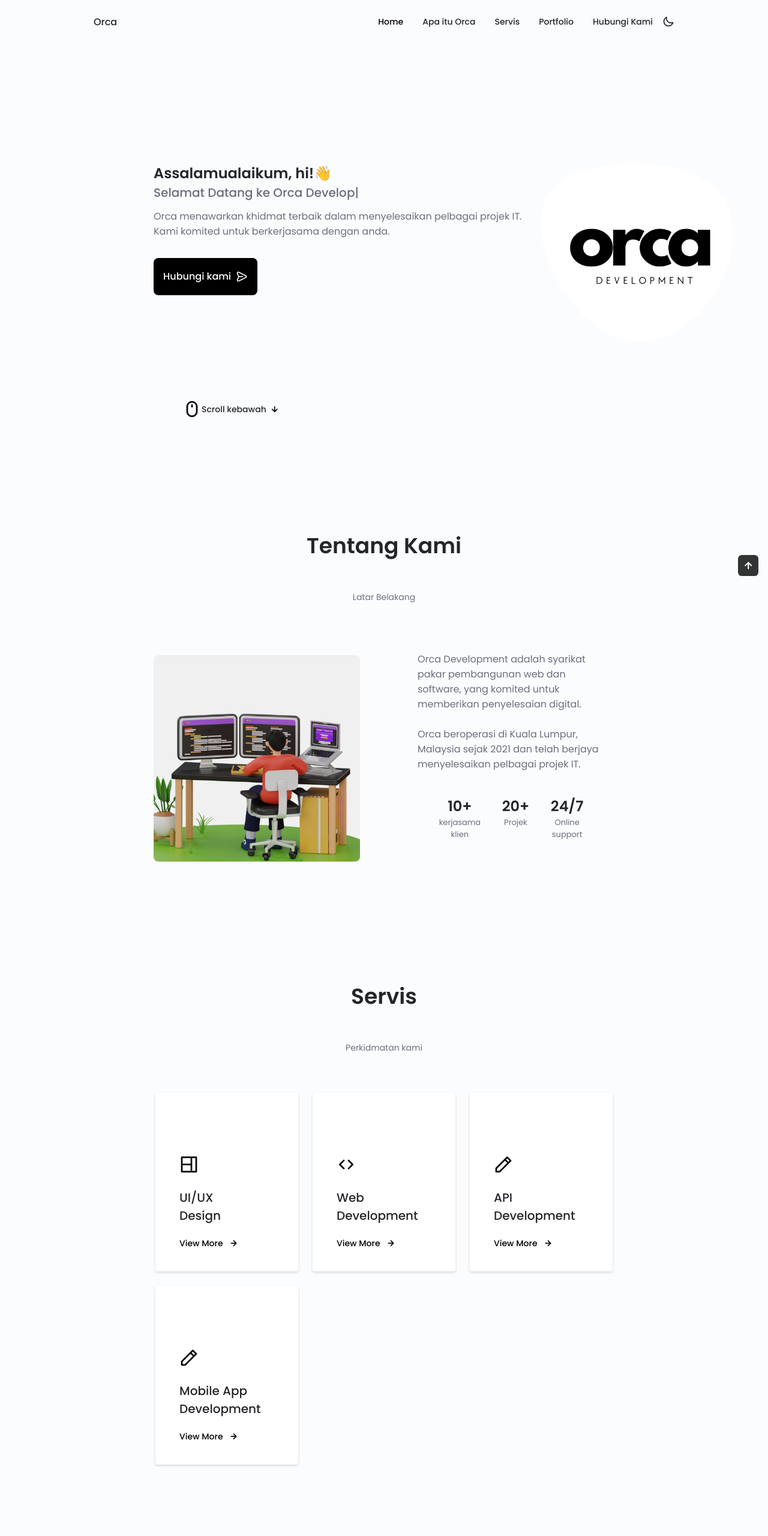
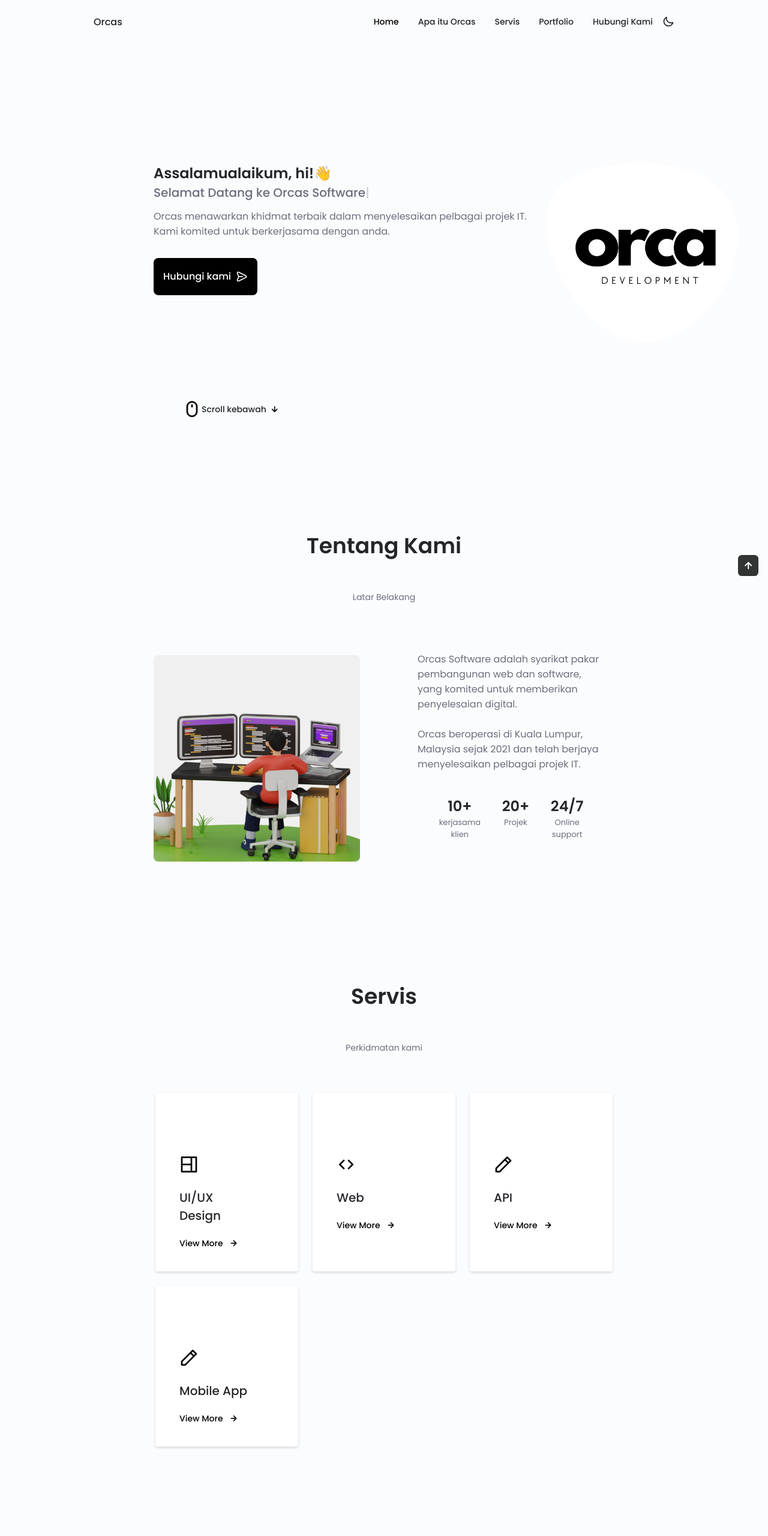
Before and after one commit to lukmanul96/orcas-web, a plain HTML site: page index.html in a window 1280 px wide. Shown: the top 2560 px of the page at 60% size. Drawn offline with nearby package versions, Linux system fonts and the light colour scheme.

Commit message:
Add files via upload

```diff
--- a/index.html
+++ b/index.html
@@ -4,8 +4,8 @@
 <head>
     <meta charset="UTF-8" />
     <meta name="viewport" content="width=device-width, initial-scale=1.0" />
-    <meta name="description" content="Orca Development, syarikat software development / pembangunan perisian.">
-    <meta name="keywords" content="orca development, orcadev ">
+    <meta name="description" content="Orcas Software, syarikat software development / pembangunan perisian.">
+    <meta name="keywords" content="Orcas Software, Orcasdev ">
 
     <!--==================== UNICONS ====================-->
     <link rel="stylesheet" href="https://unicons.iconscout.com/release/v4.0.0/css/line.css" />
@@ -16,7 +16,7 @@
     <!--==================== CSS ====================-->
     <link rel="stylesheet" href="assets/css/style.css" />
 
-    <title>Orca Software Development</title>
+    <title>Orcas Software</title>
 
     <!--==================== Favicon ====================-->
     <link rel="shortcut icon" href="/assets/img/favicon_edited.png" type="image/png">
@@ -31,7 +31,7 @@
     <!--==================== HEADER ====================-->
     <header class="header" id="header">
         <nav class="nav container">
-            <a href="#" class="nav__logo">Orca </a>
+            <a href="#" class="nav__logo">Orcas </a>
 
             <div data-aos="fade-in" class="nav__menu" id="nav-menu">
                 <ul class="nav__list grid">
@@ -43,7 +43,7 @@
 
                     <li class="nav__items">
                         <a href="#about" class="nav__link ">
-                            <i class="uil uil-user nav__icon"></i> Apa itu Orca
+                            <i class="uil uil-user nav__icon"></i> Apa itu Orcas
                         </a>
                     </li>
 
@@ -116,7 +116,7 @@
                             Selamat Datang ke  <span class="auto-input"></span>
                         </h3>
                         <p class="home__description">
-                            Orca menawarkan khidmat terbaik dalam menyelesaikan pelbagai projek IT.<br> Kami komited untuk berkerjasama dengan anda.
+                            Orcas menawarkan khidmat terbaik dalam menyelesaikan pelbagai projek IT.<br> Kami komited untuk berkerjasama dengan anda.
                         </p>
                         <a href="#contact" class="button button--flex">
                             Hubungi kami <i class="uil uil-message button__icon"></i>
@@ -144,10 +144,10 @@
 
                 <div class="about__data">
                     <p class="about__description">
-                        Orca Development adalah syarikat pakar pembangunan web dan software, yang komited untuk memberikan penyelesaian digital.
+                        Orcas Software adalah syarikat pakar pembangunan web dan software, yang komited untuk memberikan penyelesaian digital.
                         <br>
                         <br>
-                        Orca beroperasi di Kuala Lumpur, Malaysia sejak 2021 dan telah berjaya menyelesaikan pelbagai projek IT.
+                        Orcas beroperasi di Kuala Lumpur, Malaysia sejak 2021 dan telah berjaya menyelesaikan pelbagai projek IT.
 
 
 
@@ -210,7 +210,7 @@
                                 </li>
                                 <li class="services__modal-service">
                                     <i class="uil uil-check-circle services__modal-icon"></i>
-                                    <p>Web page development.</p>
+                                    <p>Web page .</p>
                                 </li>
                                 <li class="services__modal-service">
                                     <i class="uil uil-check-circle services__modal-icon"></i>
@@ -229,7 +229,7 @@
                 <div class="services__content">
                     <div>
                         <i class="uil uil-arrow services__icon"></i>
-                        <h3 class="services__title">Web <br> Development</h3>
+                        <h3 class="services__title">Web <br> </h3>
                     </div>
 
                     <span class="button button--flex button--small button--link services__button">
@@ -249,7 +249,7 @@
                                 </li>
                                 <li class="services__modal-service">
                                     <i class="uil uil-check-circle services__modal-icon"></i>
-                                    <p>Web page development.</p>
+                                    <p>Web page .</p>
                                 </li>
                                 <li class="services__modal-service">
                                     <i class="uil uil-check-circle services__modal-icon"></i>
@@ -268,7 +268,7 @@
                 <div class="services__content">
                     <div>
                         <i class="uil uil-pen services__icon"></i>
-                        <h3 class="services__title">API <br> Development</h3>
+                        <h3 class="services__title">API <br> </h3>
                     </div>
 
                     <span class="button button--flex button--small button--link services__button">
@@ -288,7 +288,7 @@
                                 </li>
                                 <li class="services__modal-service">
                                     <i class="uil uil-check-circle services__modal-icon"></i>
-                                    <p>Web page development.</p>
+                                    <p>Web page .</p>
                                 </li>
                                 <li class="services__modal-service">
                                     <i class="uil uil-check-circle services__modal-icon"></i>
@@ -306,7 +306,7 @@
                 <div class="services__content">
                     <div>
                         <i class="uil uil-pen services__icon"></i>
-                        <h3 class="services__title">Mobile App <br> Development</h3>
+                        <h3 class="services__title">Mobile App <br> </h3>
                     </div>
 
                     <span class="button button--flex button--small button--link services__button">
@@ -326,7 +326,7 @@
                                 </li>
                                 <li class="services__modal-service">
                                     <i class="uil uil-check-circle services__modal-icon"></i>
-                                    <p>Web page development.</p>
+                                    <p>Web page .</p>
                                 </li>
                                 <li class="services__modal-service">
                                     <i class="uil uil-check-circle services__modal-icon"></i>
@@ -346,7 +346,7 @@
         <!--==================== PORTFOLIO ====================-->
         <section class="portfolio section" id="portfolio">
             <h2 class="section__title">Portfolio</h2>
-            <span class="section__subtitle">Hasil kerja Orca</span>
+            <span class="section__subtitle">Hasil kerja Orcas</span>
 
             <div data-aos="fade-right" class="portfolio__container container swiper-container">
                 <div class="swiper-wrapper">
@@ -396,7 +396,7 @@
         <!--OUR CLIENT-->
 
         <section class="our-clients">
-            <h2>Klien Orca</h2>
+            <h2>Klien Orcas</h2>
             <div class="client-logos">
                 <div class="client-logo">
                     <img src="assets/img/naksafe.png" alt="Client 1 Logo">
@@ -416,9 +416,9 @@
             </div>
         </section>
 
-          <!--==================== Team Orca ====================
+          <!--==================== Team Orcas ====================
         <section class="services section" id="services">
-            <h2 class="section__title">Team Orca</h2>
+            <h2 class="section__title">Team Orcas</h2>
             <span class="section__subtitle"></span>
 
             <div data-aos="fade-right" class="services__container container grid">
@@ -446,7 +446,7 @@
                                 </li>
                                 <li class="services__modal-service">
                                     <i class="uil uil-check-circle services__modal-icon"></i>
-                                    <p>Web page development.</p>
+                                    <p>Web page .</p>
                                 </li>
                                 <li class="services__modal-service">
                                     <i class="uil uil-check-circle services__modal-icon"></i>
@@ -485,7 +485,7 @@
                                 </li>
                                 <li class="services__modal-service">
                                     <i class="uil uil-check-circle services__modal-icon"></i>
-                                    <p>Web page development.</p>
+                                    <p>Web page .</p>
                                 </li>
                                 <li class="services__modal-service">
                                     <i class="uil uil-check-circle services__modal-icon"></i>
@@ -526,7 +526,7 @@
         <div class="footer__bg">
             <div class="footer__container container grid">
                 <div>
-                    <h1 class="footer__title">Orca Development</h1>
+                    <h1 class="footer__title">Orcas Software</h1>
                     <h2 class="footer__subtitle">B-7-2, Widuri Impian, Salak Selatan, 57100, Kuala Lumpur</h2>
                 </div>
 
@@ -544,7 +544,7 @@
 
 
             </div>
-            <p class="footer__copy">&copy; 2024 Orca Development | All Rights Reserved</p>
+            <p class="footer__copy">&copy; 2024 Orcas Software | All Rights Reserved</p>
         </div>
     </footer>
 
@@ -564,7 +564,7 @@
     <script>
         var typed = new Typed(".auto-input", {
             strings: [
-                "Orca Development",
+                "Orcas Software",
 
             ],
             typeSpeed: 100,
```
